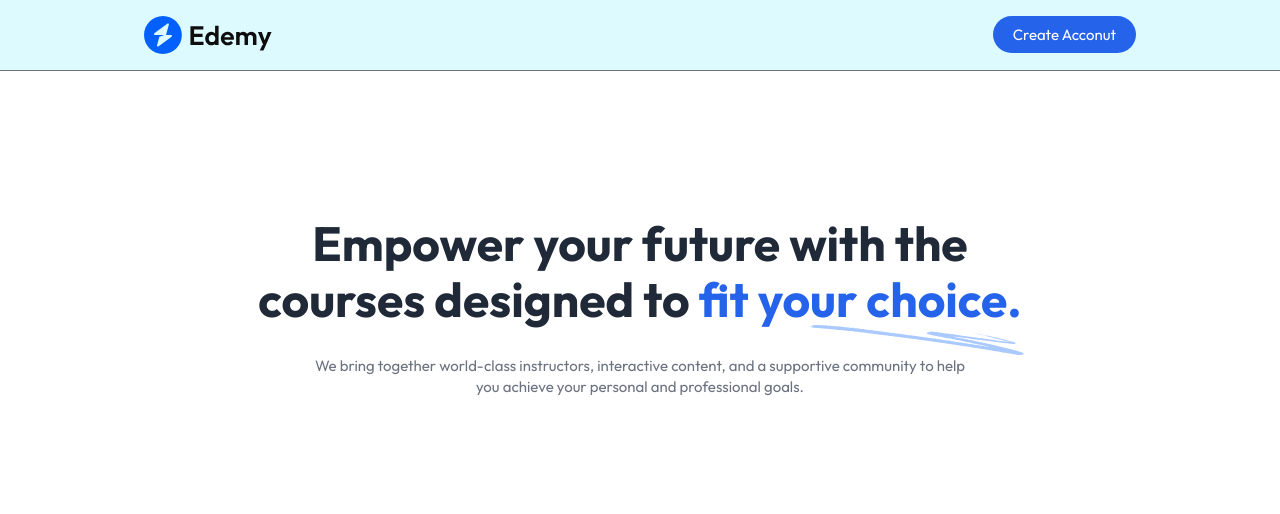
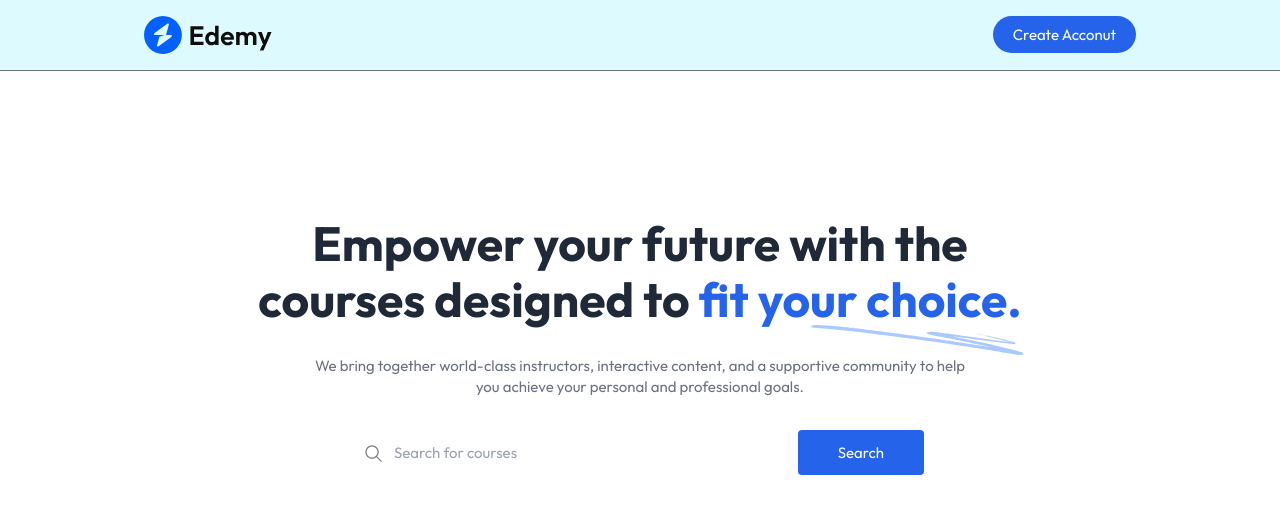
Before and after one commit to SanjayaPrasadRajapaksha/LMS, a React (Vite) app in the folder client/: page / in a window 1280 px wide. Shown: the top 514 px of the page. Built offline with nearby package versions, Linux system fonts and the light colour scheme; no server answers.

Commit message:
Create search bar

```diff
--- a/client/src/components/student/Hero.jsx
+++ b/client/src/components/student/Hero.jsx
@@ -1,5 +1,6 @@
 import React from 'react'
 import { assets } from '../../assets/assets'
+import SearchBar from './SearchBar'
 
 const Hero = () => {
   return (
@@ -12,6 +13,7 @@
 
       <p className='md:hidden  text-gray-500 max-w-sm mx-auto'>We bring together
       world-class instructors to help you achieve your personal and professional goals.</p>
+      <SearchBar/>
 
     </div>
   )
--- a/client/src/components/student/SearchBar.jsx
+++ b/client/src/components/student/SearchBar.jsx
@@ -1,10 +1,21 @@
-import React from 'react'
+import React, { useState } from 'react'
+import { assets } from '../../assets/assets'
+import { useNavigate } from 'react-router-dom'
 
-const SearchBar = () => {
+const SearchBar = ({data}) => {
+  const navigate = useNavigate();
+  const [input, setInput] = useState(data ? data : '');
+
+  const onSearchHandler = (e) => {
+    e.preventDefault();
+    navigate('/course-list/'+input)
+  }
   return (
-    <div>
-      <h1>SearchBar</h1>
-    </div>
+    <form onSubmit={onSearchHandler} className='max-w-xl w-full md:h-14 h-12 flex items-center bg-white border-gray-500/20 rounded'>
+      <img src={assets.search_icon} alt="search_icon" className='md:w-auto w-10 px-3' />
+      <input onChange={e => setInput(e.target.value)} value={input} type="text" placeholder='Search for courses' className='w-full h-full outline-none text-gray-500/80' />
+      <button type='submit' className='bg-blue-600 rounded text-white md:px-10 px-7 md:py-3 mx-1'>Search</button>
+    </form>
   )
 }
 
```
